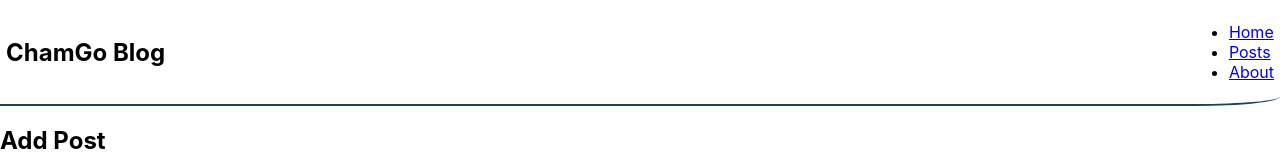
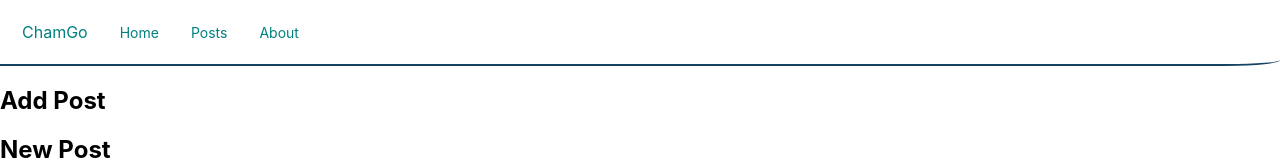
Before and after one commit to jparkley/blog-typescript-graphql-nest, a React (Create React App) app in the folder client/: page /blogposts in a window 1280 px wide. Shown: the top 160 px of the page. Built offline with nearby package versions, Linux system fonts and the light colour scheme; no server answers.

Commit message:
Added Navbar styles

```diff
--- a/client/src/components/styles/Navbar/Navbar.styled.ts
+++ b/client/src/components/styles/Navbar/Navbar.styled.ts
@@ -2,9 +2,9 @@ import styled from "styled-components";
 
 export const NavbarStyled = styled.div`
   display: flex;
+  justify-content: flex-start;
   align-items: center;
-  justify-content: space-between;
-  padding: 6px;
+  padding: 14px 6px;
   margin: 0 auto;
 
   border-radius: 0 25px 225px 0/25px 0 25px 255px;
@@ -12,3 +12,41 @@ export const NavbarStyled = styled.div`
   border-color: #154360;
   border-style: solid;
 `;
+
+export const BrandStyled = styled.div`
+  display: flex;
+  align-items: center;
+  a {
+    font-size: 16px;
+    color: teal;
+    text-decoration: none;
+    padding: 0.5rem 1rem;
+  }
+  img {
+    width: 50px;
+    transform: rotate(20deg);
+  }
+`;
+
+export const BrandLogoStyled = styled.img`
+  width: 30px;
+  height: 30px;
+`;
+
+export const LinkStyled = styled.a`
+  font-size: 14px;
+  color: teal;
+  text-decoration: none;
+  padding: 0.5rem 1rem;
+`;
+export const NavbarMenuStyled = styled.div`
+  display: flex;
+  align-items: center;
+
+  a {
+    font-size: 14px;
+    color: teal;
+    text-decoration: none;
+    padding: 0.5rem 1rem;
+  }
+`;
--- a/client/src/components/styles/Navbar/index.tsx
+++ b/client/src/components/styles/Navbar/index.tsx
@@ -1,25 +1,22 @@
-import { NavLink } from "react-router-dom";
-import { BrandStyled } from "./Brand.styled";
-import { NavbarStyled } from "./Navbar.styled";
+import {
+  BrandStyled,
+  LinkStyled,
+  NavbarMenuStyled,
+  NavbarStyled,
+} from "./Navbar.styled";
+
 const Navbar = () => {
   return (
     <NavbarStyled>
       <BrandStyled>
         {/* <img src="./logo.png" alt="Logo" /> */}
-        <h2>ChamGo Blog</h2>
+        <a href="/">ChamGo</a>
       </BrandStyled>
-
-      <ul>
-        <li>
-          <NavLink to="/">Home</NavLink>
-        </li>
-        <li>
-          <NavLink to="/blogposts">Posts</NavLink>
-        </li>
-        <li>
-          <NavLink to="/about">About</NavLink>
-        </li>
-      </ul>
+      <NavbarMenuStyled>
+        <LinkStyled href="/">Home</LinkStyled>
+        <LinkStyled href="/blogposts">Posts</LinkStyled>
+        <LinkStyled href="/about">About</LinkStyled>
+      </NavbarMenuStyled>
     </NavbarStyled>
   );
 };
```
